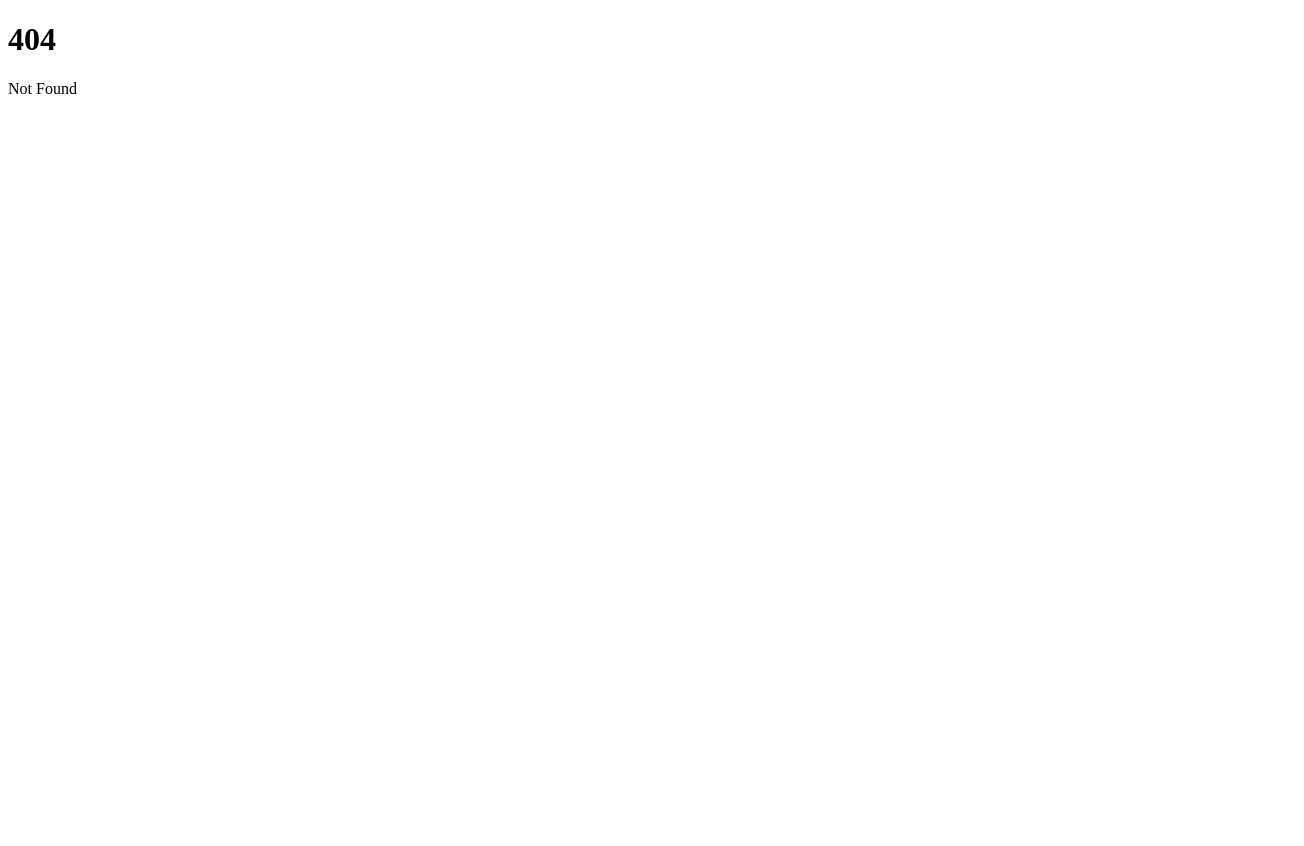
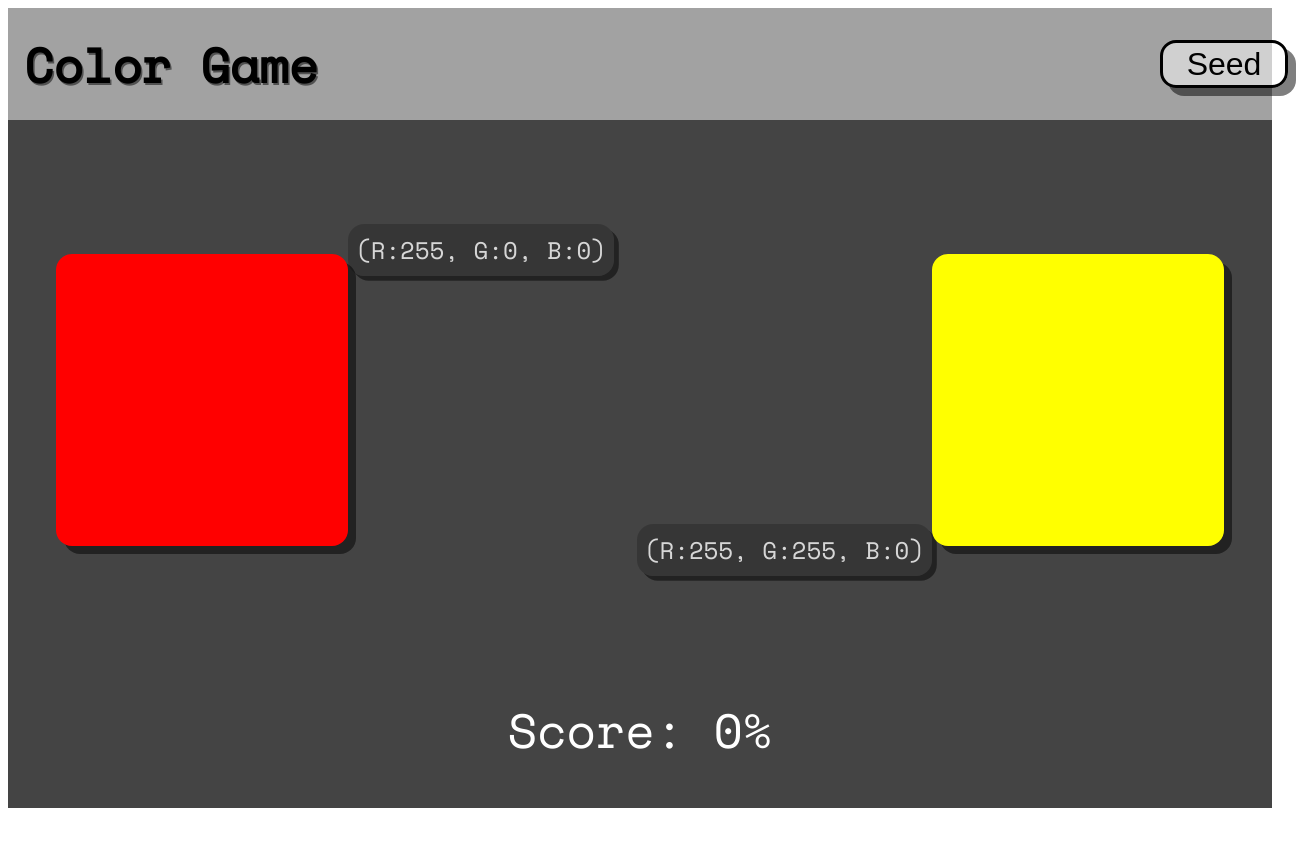
Before and after one commit to purduehackers/albers-challenge, a SvelteKit app: page /result in a window 1280 px wide. Before the commit this address had no page. Shown: the top 846 px of the page, 1304 px wide, since content can reach past the window. Before the commit the page ends 800 px from the top, so only its background shows below. Built offline with nearby package versions, Linux system fonts and the light colour scheme.

Commit message:
rn it's broken b/c selection is maybe undefined

```diff
--- /dev/null
+++ b/src/lib/ColorBox.svelte
@@ -0,0 +1,20 @@
+<script lang="ts">
+	import { getRandomColor } from './helpers/colorHelper';
+
+	export let color: string;
+
+	if (!color) {
+		color = getRandomColor();
+	}
+</script>
+
+<div style="background-color: {color};" />
+
+<style>
+	div {
+		border-radius: 1rem;
+		aspect-ratio: 1;
+		width: 100%;
+		box-shadow: 0.5rem 0.5rem 0rem rgba(0, 0, 0, 0.5);
+	}
+</style>
--- /dev/null
+++ b/src/lib/Guesser.svelte
@@ -0,0 +1,105 @@
+<script lang="ts">
+	import { onMount } from 'svelte';
+	import { rgbToHex } from '$lib/helpers/colorHelper';
+
+	let selection: { r: number; g: number; b: number };
+
+	export let guess: string;
+
+	$: selection.r = Math.min(Math.max(selection.r, 0), 255);
+	$: selection.g = Math.min(Math.max(selection.g, 0), 255);
+	$: selection.r = Math.min(Math.max(selection.b, 0), 255);
+	$: guess = rgbToHex(selection);
+</script>
+
+<main>
+	<label>
+		Red:
+		<input type="number" min="0" max="255" bind:value={selection.r} />
+	</label>
+	<label>
+		Green:
+		<input type="number" min="0" max="255" bind:value={selection.g} />
+	</label>
+	<label>
+		Blue:
+		<input type="number" min="0" max="255" bind:value={selection.b} />
+	</label>
+</main>
+
+<style>
+	/* one row, five columns */
+	main {
+		display: grid;
+		width: 100%;
+		height: 100%;
+		grid-template-columns: 1fr;
+		grid-template-rows: repeat(3, 1fr);
+		gap: 1rem;
+		padding: 1rem;
+		place-items: center;
+	}
+	label {
+		width: 12rem;
+		height: 3rem;
+		border-radius: 2rem;
+		padding: 0.1rem 0.5rem;
+		font-size: 1rem;
+		box-shadow: 0.5rem 0.5rem 0rem rgba(0, 0, 0, 0.5);
+		display: grid;
+		place-items: center;
+		grid-template-columns: 1fr 1fr;
+		grid-template-rows: 1fr;
+		color: rgba(255, 255, 255, 0.9);
+		transition-duration: 0.1s;
+	}
+	input {
+		width: 4rem;
+		height: 2rem;
+		border: none;
+		border-radius: 1rem;
+		text-align: center;
+		font-size: 1rem;
+		padding: 0.1rem 0.5rem;
+		font-size: 1rem;
+		width: 4.5rem;
+		border: none;
+		padding: 0 0.1rem;
+		border-radius: 1rem;
+		text-align: center;
+		background-color: rgba(0, 0, 0, 0.2);
+		transition-duration: 0.1s;
+		color: rgba(255, 255, 255, 0.9);
+	}
+
+	input:focus {
+		outline: none;
+		background-color: rgba(0, 0, 0, 0.5);
+	}
+
+	label:focus-within {
+		transform: translate(-0.1rem, -0.1rem);
+		box-shadow: 0.6rem 0.6rem 0rem rgba(0, 0, 0, 0.5);
+	}
+
+	/*remove number arrows*/
+	input::-webkit-outer-spin-button,
+	input::-webkit-inner-spin-button {
+		-webkit-appearance: none;
+		margin: 0;
+	}
+	/* Firefox */
+	input[type='number'] {
+		-moz-appearance: textfield;
+	}
+
+	label:nth-child(1) {
+		background-color: rgba(255, 0, 0, 0.3);
+	}
+	label:nth-child(2) {
+		background-color: rgba(0, 255, 0, 0.3);
+	}
+	label:nth-child(3) {
+		background-color: rgba(0, 0, 255, 0.3);
+	}
+</style>
--- /dev/null
+++ b/src/lib/Header.svelte
@@ -0,0 +1,92 @@
+<script lang="ts">
+	import Modal from './helpers/Modal.svelte';
+	let showModal: boolean = false;
+</script>
+
+<main>
+	<p>Color Game</p>
+	<button class={showModal ? 'held' : ''} on:click={() => (showModal = true)}> Seed </button>
+	<Modal bind:showModal>
+		<input type="text" />
+	</Modal>
+</main>
+
+<style>
+	main {
+		display: flex;
+		justify-content: space-between;
+		width: 100%;
+		height: 6rem;
+		padding: 0.5rem 1rem;
+		background-color: rgba(255, 255, 255, 0.5);
+		place-items: center;
+	}
+	main > p {
+		text-shadow: 0.1rem 0.1rem 0rem rgba(0, 0, 0, 0.5);
+		font-weight: 900;
+		font-size: 3rem;
+	}
+
+	input[type='text'] {
+		border-radius: 1rem;
+		width: 100%;
+		max-width: 20rem;
+		height: 100%;
+		font-size: 2rem;
+		text-align: center;
+		border: none;
+		box-shadow: 0.5rem 0.5rem 0rem rgba(0, 0, 0, 0.5);
+		transition-duration: 0.1s;
+	}
+
+	input[type='text']:focus {
+		transform: translate(-0.2rem, -0.2rem);
+		box-shadow: 0.7rem 0.7rem 0rem rgba(0, 0, 0, 0.5);
+		outline: none;
+	}
+
+	button {
+		width: 8rem;
+		height: 3rem;
+		border-radius: 1rem;
+		border: 0.2rem solid black;
+		background-color: rgba(255, 255, 255, 0.5);
+		font-size: 2rem;
+		box-shadow: 0.5rem 0.5rem 0rem rgba(0, 0, 0, 0.5);
+		transition-duration: 0.1s;
+	}
+	button:hover {
+		background-color: rgba(255, 255, 255, 0.8);
+		transform: translate(-0.1rem, -0.1rem);
+		box-shadow: 0.6rem 0.6rem 0rem rgba(0, 0, 0, 0.5);
+	}
+
+	button:active,
+	.held {
+		background-color: rgba(255, 255, 255, 0.9);
+		transform: translate(0.2rem, 0.2rem);
+		box-shadow: 0.3rem 0.3rem 0rem rgba(0, 0, 0, 0.5);
+	}
+
+	/*media query for if screen is less than 600px wide*/
+	@media (max-width: 900px) {
+		main > p {
+			font-size: 2rem;
+		}
+	}
+
+	/* @media (max-width: 450px) {
+		label {
+			flex-flow: column wrap;
+			font-size: 1.5rem;
+		}
+
+		input[type='text'] {
+			border-radius: 1rem;
+			width: 6rem;
+			height: 80%;
+			font-size: 1rem;
+			box-shadow: 0.3rem 0.3rem 0rem rgba(0, 0, 0, 0.5);
+		}
+	} */
+</style>
--- /dev/null
+++ b/src/lib/Result.svelte
@@ -0,0 +1,33 @@
+<script lang="ts">
+	export let actual: { r: number; g: number; b: number };
+	export let guess: { r: number; g: number; b: number };
+</script>
+
+<main>
+	<p>(R:{actual.r}, G:{actual.g}, B:{actual.b})</p>
+	<div />
+	<p>(R:{guess.r}, G:{guess.g}, B:{guess.b})</p>
+</main>
+
+<style>
+	main {
+		width: 100%;
+		display: grid;
+		padding: 2rem;
+		grid-template-rows: 1fr 2fr 1fr;
+	}
+
+	p {
+		padding: 0.5rem;
+		border-radius: 1rem;
+		text-align: center;
+		background-color: rgba(0, 0, 0, 0.2);
+		box-shadow: 0.3rem 0.3rem 0rem rgba(0, 0, 0, 0.5);
+		color: rgba(255, 255, 255, 0.8);
+		font-size: 1.5rem;
+		place-self: center start;
+	}
+	p:nth-child(3) {
+		place-self: center end;
+	}
+</style>
--- /dev/null
+++ b/src/lib/SubmitButton.svelte
@@ -0,0 +1,29 @@
+<script lang="ts">
+	export let text: string;
+</script>
+
+<button>{text}</button>
+
+<style>
+	button {
+		width: 12rem;
+		height: 4rem;
+		border-radius: 2rem;
+		border: 0.2rem solid black;
+		background-color: rgba(255, 255, 255, 0.5);
+		font-size: 2.5rem;
+		box-shadow: 0.5rem 0.5rem 0rem rgba(0, 0, 0, 0.5);
+		transition-duration: 0.1s;
+	}
+	button:hover {
+		background-color: rgba(255, 255, 255, 0.8);
+		transform: translate(-0.1rem, -0.1rem);
+		box-shadow: 0.6rem 0.6rem 0rem rgba(0, 0, 0, 0.5);
+	}
+
+	button:active {
+		background-color: rgba(255, 255, 255, 0.9);
+		transform: translate(0.2rem, 0.2rem);
+		box-shadow: 0.3rem 0.3rem 0rem rgba(0, 0, 0, 0.5);
+	}
+</style>
--- /dev/null
+++ b/src/lib/helpers/Modal.svelte
@@ -0,0 +1,62 @@
+<script lang="ts">
+	export let showModal: boolean;
+
+	let dialog: HTMLDialogElement;
+
+	$: if (dialog && showModal) dialog.showModal();
+</script>
+
+<!-- svelte-ignore a11y-click-events-have-key-events a11y-no-noninteractive-element-interactions -->
+<dialog
+	bind:this={dialog}
+	on:close={() => (showModal = false)}
+	on:click|self={() => dialog.close()}
+>
+	<!-- svelte-ignore a11y-no-static-element-interactions -->
+	<div on:click|stopPropagation>
+		<!-- <button autofocus on:click={() => dialog.close()}>close modal</button> -->
+		<slot name="header" />
+		<slot />
+		<!-- svelte-ignore a11y-autofocus -->
+	</div>
+</dialog>
+
+<style>
+	dialog {
+		width: fit-content;
+		margin: 7rem auto 0 auto;
+		border-radius: 0.8em;
+		border: none;
+		padding: 0.7rem;
+		background-color: transparent;
+	}
+
+	dialog:not([open]) {
+		display: none;
+	}
+	dialog::backdrop {
+		background: rgba(0, 0, 0, 0.3);
+	}
+	dialog[open] {
+		animation: zoom 0.3s cubic-bezier(0.34, 1.56, 0.64, 1);
+	}
+	@keyframes zoom {
+		from {
+			transform: scale(0.95);
+		}
+		to {
+			transform: scale(1);
+		}
+	}
+	dialog[open]::backdrop {
+		animation: fade 0.2s ease-out;
+	}
+	@keyframes fade {
+		from {
+			opacity: 0;
+		}
+		to {
+			opacity: 1;
+		}
+	}
+</style>
--- /dev/null
+++ b/src/lib/helpers/colorHelper.ts
@@ -0,0 +1,19 @@
+export function getRandomColor() : string {
+    var color = '';
+    for (var i = 0; i < 3; i++) {
+        var sub = Math.floor(Math.random() * 256).toString(16);
+        color += sub.length == 1 ? '0' + sub : sub;
+    }
+    return '#' + color;
+}
+
+export function rgbToHex(rgb: {r:number, g: number, b: number}): string {
+    console.log("rgb",rgb);
+    return "#" + componentToHex(rgb.r) + componentToHex(rgb.g) + componentToHex(rgb.b);
+}
+
+function componentToHex(c: number): string {
+    console.log("B");
+    var hex = (c).toString(16);
+    return hex.length == 1 ? "0" + hex : hex;
+}
--- /dev/null
+++ b/src/routes/+layout.svelte
@@ -0,0 +1,18 @@
+<script>
+	import Header from '$lib/Header.svelte';
+</script>
+
+<main>
+	<Header />
+	<slot />
+</main>
+
+<style>
+	/*import global css file */
+	@import '../../static/global.css';
+
+	main {
+		height: 100dvh;
+		background-color: #444444;
+	}
+</style>
--- a/src/routes/+page.svelte
+++ b/src/routes/+page.svelte
@@ -1,2 +1,48 @@
-<h1>Welcome to SvelteKit</h1>
-<p>Visit <a href="https://kit.svelte.dev">kit.svelte.dev</a> to read the documentation</p>
+<script lang="ts">
+	import ColorBox from '$lib/ColorBox.svelte';
+	import Guesser from '$lib/Guesser.svelte';
+	import SubmitButton from '$lib/SubmitButton.svelte';
+
+	let color: string;
+	let guess: string;
+</script>
+
+<!-- style="background-color: {color};" -->
+<main>
+	<div>
+		<ColorBox bind:color />
+		<Guesser bind:guess />
+	</div>
+	<a href="/result/?actual={color}">
+		<SubmitButton text="Guess!" />
+	</a>
+</main>
+
+<style>
+	/* one column, 3 rows */
+	main {
+		display: grid;
+		margin: 0 auto;
+		padding-top: 2rem;
+		width: 100%;
+		max-width: 50rem;
+		grid-template-columns: 1fr;
+		grid-template-rows: 2fr 1fr;
+		place-items: start center;
+	}
+	main > div {
+		width: 80%;
+		padding: 2rem;
+		display: grid;
+		grid-template-columns: 1fr 1fr;
+		grid-template-rows: 1fr;
+		place-items: center;
+	}
+
+	@media (max-width: 800px) {
+		main > div {
+			grid-template-columns: 1fr;
+			grid-template-rows: 1fr 1fr;
+		}
+	}
+</style>
--- /dev/null
+++ b/src/routes/result/+page.svelte
@@ -0,0 +1,38 @@
+<script lang="ts">
+	import ColorBox from '$lib/ColorBox.svelte';
+	import Result from '$lib/Result.svelte';
+
+	let score = 0;
+</script>
+
+<main>
+	<div>
+		<ColorBox color="#FF0000" />
+		<Result actual={{ r: 255, g: 0, b: 0 }} guess={{ r: 255, g: 255, b: 0 }} />
+		<ColorBox color="#FFFF00" />
+	</div>
+	<p>Score: {score}%</p>
+</main>
+
+<style>
+	main {
+		display: grid;
+		padding: 2rem;
+		grid-template-columns: 1fr;
+		grid-template-rows: 2fr 1fr 1fr;
+	}
+	main > div {
+		display: grid;
+		height: 20rem;
+		grid-template-columns: 1fr 2fr 1fr;
+		padding: 1rem;
+		grid-template-rows: 1fr;
+		place-items: center;
+	}
+	p {
+		font-size: 3rem;
+		color: white;
+		text-align: center;
+		padding: 2rem;
+	}
+</style>
--- /dev/null
+++ b/static/global.css
@@ -0,0 +1,8 @@
+@import url('https://fonts.googleapis.com/css2?family=Space+Mono&display=swap');
+
+* {
+    margin: 0;
+    padding: 0;
+    box-sizing: border-box;
+    font-family: 'Space Mono', monospace;
+}
```
